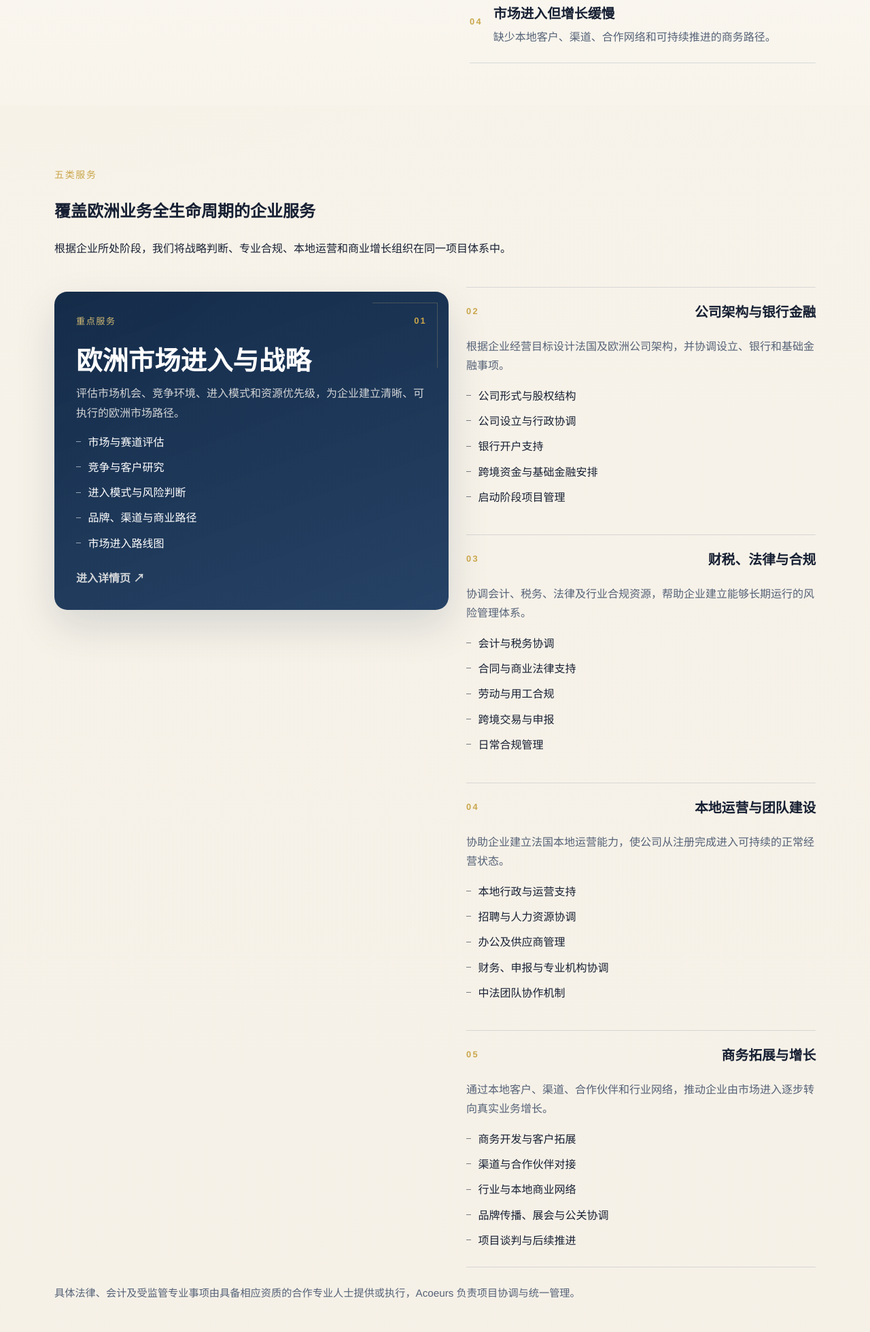
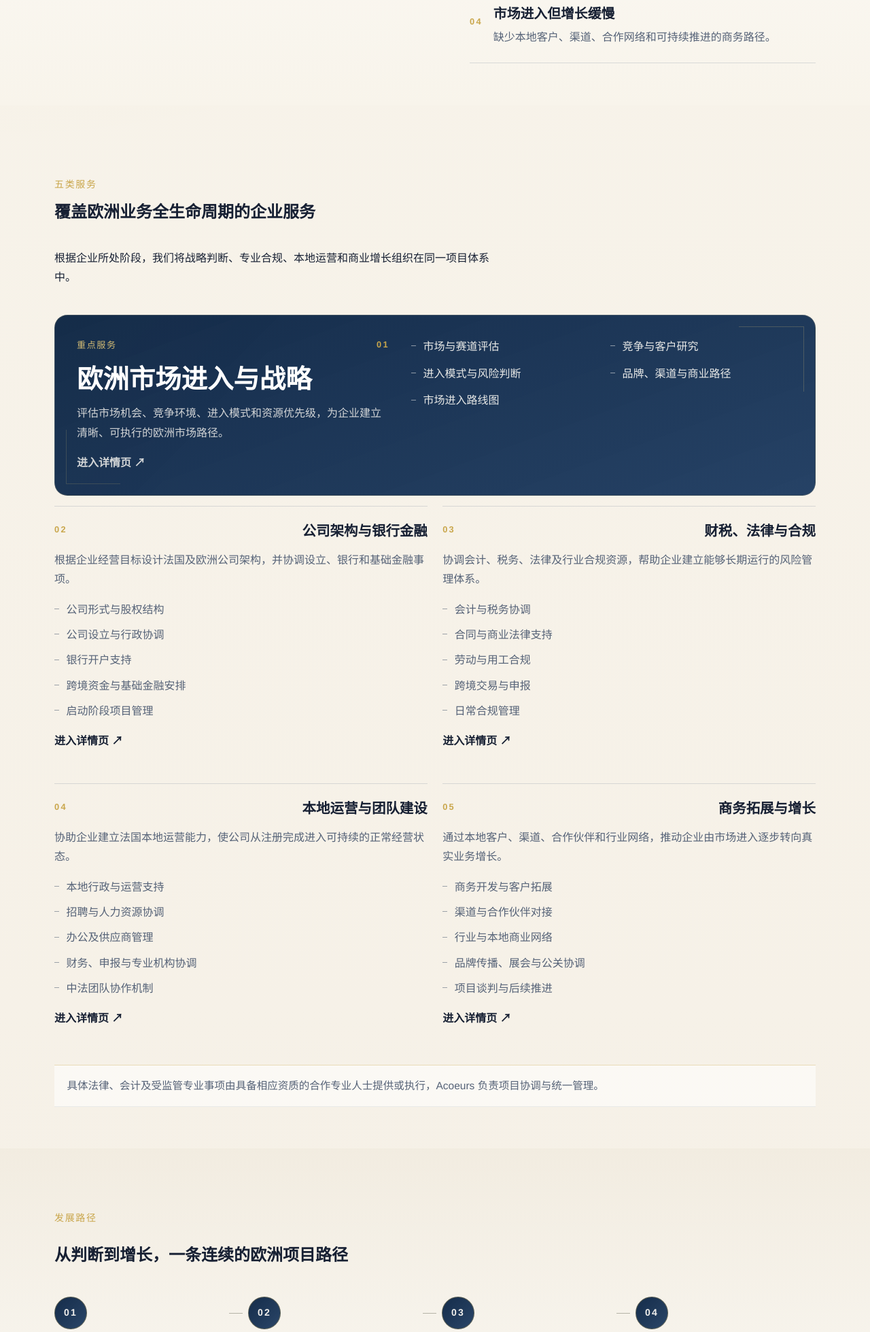
Before and after one commit to ANDGalaxie/acoeursconsulting-website, a Django app: page /business/ in a window 1280 px wide. Shown: the part 1195-3154 px from the top of the page at 68% size. Run offline with Django 5.2, Linux system fonts and the light colour scheme.

Commit message:
feat: build enterprise services overview page

```diff
--- a/static/css/services.css
+++ b/static/css/services.css
@@ -223,34 +223,36 @@
 }
 
 .services-scope__heading {
-    margin-bottom: 2.4rem;
+    max-width: 48rem;
+    margin-bottom: 2.75rem;
 }
 
-.services-scope__layout {
-    display: grid;
-    gap: 1.6rem;
+.services-scope__heading p:last-child {
+    max-width: 41rem;
 }
 
 .scope-feature {
     display: grid;
-    gap: 1.4rem;
+    gap: 1.8rem;
     padding: 2rem;
     color: var(--color-white);
     background:
         linear-gradient(160deg, rgba(16, 40, 70, 0.98), rgba(24, 54, 93, 0.94)),
         linear-gradient(135deg, rgba(201, 166, 75, 0.18), transparent 40%);
     border-radius: 1.2rem;
-    box-shadow: var(--shadow-card);
+    border: 1px solid rgba(216, 191, 118, 0.16);
     position: relative;
     overflow: hidden;
-    transition:
-        transform var(--motion-fast) var(--motion-ease-interaction),
-        box-shadow var(--motion-fast) var(--motion-ease-interaction);
+}
+
+.scope-feature::before,
+.scope-feature::after {
+    content: "";
+    position: absolute;
+    pointer-events: none;
 }
 
 .scope-feature::before {
-    content: "";
-    position: absolute;
     top: 1rem;
     right: 1rem;
     width: 6rem;
@@ -259,11 +261,24 @@
     border-right: 1px solid rgba(216, 191, 118, 0.24);
 }
 
-.scope-feature:hover,
-.scope-feature:focus-visible,
-.scope-item:hover,
-.scope-item:focus-visible {
-    transform: translateY(-2px);
+.scope-feature::after {
+    inset: auto auto 1rem 1rem;
+    width: 5rem;
+    height: 5rem;
+    border-left: 1px solid rgba(216, 191, 118, 0.18);
+    border-bottom: 1px solid rgba(216, 191, 118, 0.18);
+}
+
+.scope-feature__intro,
+.scope-feature__details {
+    position: relative;
+    z-index: 1;
+}
+
+.scope-feature__intro {
+    display: grid;
+    gap: 1rem;
+    align-content: start;
 }
 
 .scope-feature__meta,
@@ -283,14 +298,17 @@
 
 .scope-feature__body {
     display: grid;
-    gap: 0.9rem;
-    max-width: 38rem;
+    gap: 0.95rem;
+    max-width: 29rem;
 }
 
 .scope-feature__body h3 {
     margin: 0;
-    font-size: clamp(1.8rem, 3vw, 2.55rem);
-    line-height: 1.15;
+    font-size: clamp(1.95rem, 3vw, 2.7rem);
+    line-height: 1.14;
+    text-wrap: balance;
+    line-break: strict;
+    word-break: normal;
 }
 
 .scope-feature__body p,
@@ -299,27 +317,66 @@
     color: rgba(250, 248, 243, 0.82);
 }
 
-.scope-link {
+.scope-link,
+.scope-item__link {
+    display: inline-flex;
+    align-items: center;
+    gap: 0.35rem;
+    width: fit-content;
     font-weight: 600;
+    text-decoration: underline;
+    text-decoration-color: transparent;
+    text-underline-offset: 0.18em;
+    transition:
+        color var(--motion-fast) var(--motion-ease-interaction),
+        text-decoration-color var(--motion-fast) var(--motion-ease-interaction),
+        transform var(--motion-fast) var(--motion-ease-interaction);
 }
 
-.scope-list {
+.scope-link:hover,
+.scope-link:focus-visible,
+.scope-item:hover .scope-item__link,
+.scope-item:focus-visible .scope-item__link {
+    color: var(--color-white);
+    text-decoration-color: currentColor;
+}
+
+.scope-grid {
     display: grid;
-    gap: 1rem;
+    gap: 1.4rem;
+    margin-top: 1.6rem;
+}
+
+.scope-grid__row {
+    display: grid;
+    gap: 1.4rem;
 }
 
 .scope-item {
     display: grid;
     gap: 1rem;
-    padding: 1.5rem 0;
+    padding: 1.45rem 0 1.55rem;
     border-top: 1px solid rgba(24, 54, 93, 0.14);
+    background: transparent;
     transition:
         border-color var(--motion-fast) var(--motion-ease-interaction),
         transform var(--motion-fast) var(--motion-ease-interaction);
 }
 
-.scope-item:last-child {
-    border-bottom: 1px solid rgba(24, 54, 93, 0.14);
+.scope-item:hover,
+.scope-item:focus-visible {
+    transform: translateY(-2px);
+    border-color: rgba(24, 54, 93, 0.24);
+}
+
+.scope-item__header h3 {
+    margin: 0;
+    max-width: 18ch;
+    font-size: 1.28rem;
+    line-height: 1.25;
+    text-wrap: balance;
+    line-break: strict;
+    word-break: normal;
 }
 
 .scope-points {
@@ -334,6 +391,9 @@
     position: relative;
     padding-left: 1.1rem;
     color: inherit;
+    text-wrap: pretty;
+    line-break: strict;
+    word-break: normal;
 }
 
 .scope-points li::before {
@@ -347,14 +407,28 @@
     opacity: 0.56;
 }
 
-.scope-item .scope-points li {
-    color: var(--color-text-dark);
+.scope-feature .scope-points {
+    gap: 0.7rem 1.5rem;
+}
+
+.scope-feature .scope-points li {
+    color: rgba(250, 248, 243, 0.92);
+}
+
+.scope-item p,
+.scope-item .scope-points li,
+.services-disclaimer {
+    color: var(--color-text-muted);
 }
 
 .services-disclaimer {
-    margin-top: 1.5rem;
-    max-width: 54rem;
-    font-size: 0.95rem;
+    margin-top: 1.75rem;
+    max-width: none;
+    padding: 1rem 1.15rem;
+    font-size: 0.97rem;
+    background: rgba(255, 255, 255, 0.55);
+    border-top: 1px solid rgba(201, 166, 75, 0.36);
+    border-bottom: 1px solid rgba(24, 54, 93, 0.08);
 }
 
 .services-path {
@@ -570,8 +644,24 @@
         flex-direction: row;
     }
 
+    .scope-grid__row {
+        grid-template-columns: repeat(2, minmax(0, 1fr));
+    }
+
     .services-cta__inner {
         grid-template-columns: minmax(0, 1fr) auto;
+    }
+}
+
+@media (min-width: 900px) {
+    .scope-feature {
+        grid-template-columns: minmax(0, 0.45fr) minmax(0, 0.55fr);
+        gap: 2rem;
+        align-items: start;
+    }
+
+    .scope-feature .scope-points {
+        grid-template-columns: repeat(2, minmax(0, 1fr));
     }
 }
 
@@ -579,15 +669,6 @@
     .services-two-column {
         grid-template-columns: minmax(0, 1.05fr) minmax(0, 0.95fr);
         gap: 3rem;
-    }
-
-    .services-scope__layout {
-        grid-template-columns: minmax(0, 1.06fr) minmax(0, 0.94fr);
-        align-items: start;
-    }
-
-    .scope-list {
-        padding-top: 0.2rem;
     }
 
     .services-timeline {
--- a/templates/website/enterprise_services.html
+++ b/templates/website/enterprise_services.html
@@ -84,15 +84,15 @@
 
 <section class="services-section services-scope" id="enterprise-service-scope" aria-labelledby="enterprise-service-scope-title">
     <div class="container">
-        <div class="section-heading services-scope__heading">
+        <header class="section-heading services-scope__heading" data-reveal="title" data-reveal-repeat="true">
             <p class="eyebrow" data-reveal="text" data-reveal-repeat="true">五类服务</p>
-            <h2 id="enterprise-service-scope-title" data-reveal="title" data-reveal-repeat="true">覆盖欧洲业务全生命周期的企业服务</h2>
+            <h2 id="enterprise-service-scope-title">覆盖欧洲业务全生命周期的企业服务</h2>
             <p data-reveal="text" data-reveal-delay="120" data-reveal-repeat="true">
                 根据企业所处阶段，我们将战略判断、专业合规、本地运营和商业增长组织在同一项目体系中。
             </p>
-        </div>
-        <div class="services-scope__layout">
-            <a class="scope-feature" href="{% url 'business_market_entry' %}" data-reveal="panel" data-reveal-repeat="true">
+        </header>
+        <article class="scope-feature" data-reveal="panel" data-reveal-repeat="true">
+            <div class="scope-feature__intro">
                 <div class="scope-feature__meta">
                     <span class="scope-feature__eyebrow">重点服务</span>
                     <span class="scope-feature__index">01</span>
@@ -100,6 +100,10 @@
                 <div class="scope-feature__body">
                     <h3>欧洲市场进入与战略</h3>
                     <p>评估市场机会、竞争环境、进入模式和资源优先级，为企业建立清晰、可执行的欧洲市场路径。</p>
+                </div>
+                <a class="scope-link" href="{% url 'business_market_entry' %}">进入详情页 ↗</a>
+            </div>
+            <div class="scope-feature__details">
                 <ul class="scope-points" aria-label="欧洲市场进入与战略服务要点">
                     <li>市场与赛道评估</li>
                     <li>竞争与客户研究</li>
@@ -108,10 +112,10 @@
                     <li>市场进入路线图</li>
                 </ul>
             </div>
-                <span class="scope-link" aria-hidden="true">进入详情页 ↗</span>
-            </a>
-            <div class="scope-list">
-                <a class="scope-item" href="{% url 'business_company_banking' %}" data-reveal="item" data-reveal-repeat="true">
+        </article>
+        <div class="scope-grid">
+            <div class="scope-grid__row" data-reveal="item" data-reveal-repeat="true">
+                <a class="scope-item" href="{% url 'business_company_banking' %}">
                     <div class="scope-item__header">
                         <span class="scope-item__index">02</span>
                         <h3>公司架构与银行金融</h3>
@@ -124,8 +128,9 @@
                         <li>跨境资金与基础金融安排</li>
                         <li>启动阶段项目管理</li>
                     </ul>
+                    <span class="scope-item__link" aria-hidden="true">进入详情页 ↗</span>
                 </a>
-                <a class="scope-item" href="{% url 'business_tax_legal_compliance' %}" data-reveal="item" data-reveal-delay="120" data-reveal-repeat="true">
+                <a class="scope-item" href="{% url 'business_tax_legal_compliance' %}">
                     <div class="scope-item__header">
                         <span class="scope-item__index">03</span>
                         <h3>财税、法律与合规</h3>
@@ -138,8 +143,11 @@
                         <li>跨境交易与申报</li>
                         <li>日常合规管理</li>
                     </ul>
+                    <span class="scope-item__link" aria-hidden="true">进入详情页 ↗</span>
                 </a>
-                <a class="scope-item" href="{% url 'business_local_operations' %}" data-reveal="item" data-reveal-delay="240" data-reveal-repeat="true">
+            </div>
+            <div class="scope-grid__row" data-reveal="item" data-reveal-delay="140" data-reveal-repeat="true">
+                <a class="scope-item" href="{% url 'business_local_operations' %}">
                     <div class="scope-item__header">
                         <span class="scope-item__index">04</span>
                         <h3>本地运营与团队建设</h3>
@@ -152,8 +160,9 @@
                         <li>财务、申报与专业机构协调</li>
                         <li>中法团队协作机制</li>
                     </ul>
+                    <span class="scope-item__link" aria-hidden="true">进入详情页 ↗</span>
                 </a>
-                <a class="scope-item" href="{% url 'business_growth' %}" data-reveal="item" data-reveal-delay="360" data-reveal-repeat="true">
+                <a class="scope-item" href="{% url 'business_growth' %}">
                     <div class="scope-item__header">
                         <span class="scope-item__index">05</span>
                         <h3>商务拓展与增长</h3>
@@ -166,12 +175,13 @@
                         <li>品牌传播、展会与公关协调</li>
                         <li>项目谈判与后续推进</li>
                     </ul>
+                    <span class="scope-item__link" aria-hidden="true">进入详情页 ↗</span>
                 </a>
             </div>
         </div>
-        <p class="services-disclaimer" data-reveal="text" data-reveal-delay="160" data-reveal-repeat="true">
+        <aside class="services-disclaimer" data-reveal="soft" data-reveal-delay="200" data-reveal-repeat="true">
             具体法律、会计及受监管专业事项由具备相应资质的合作专业人士提供或执行，Acoeurs 负责项目协调与统一管理。
-        </p>
+        </aside>
     </div>
 </section>
 
```
Also changed, not shown: other parts of static/css/services.css (+67 -0 lines). Lines whose indentation alone changed are shown as unchanged.
